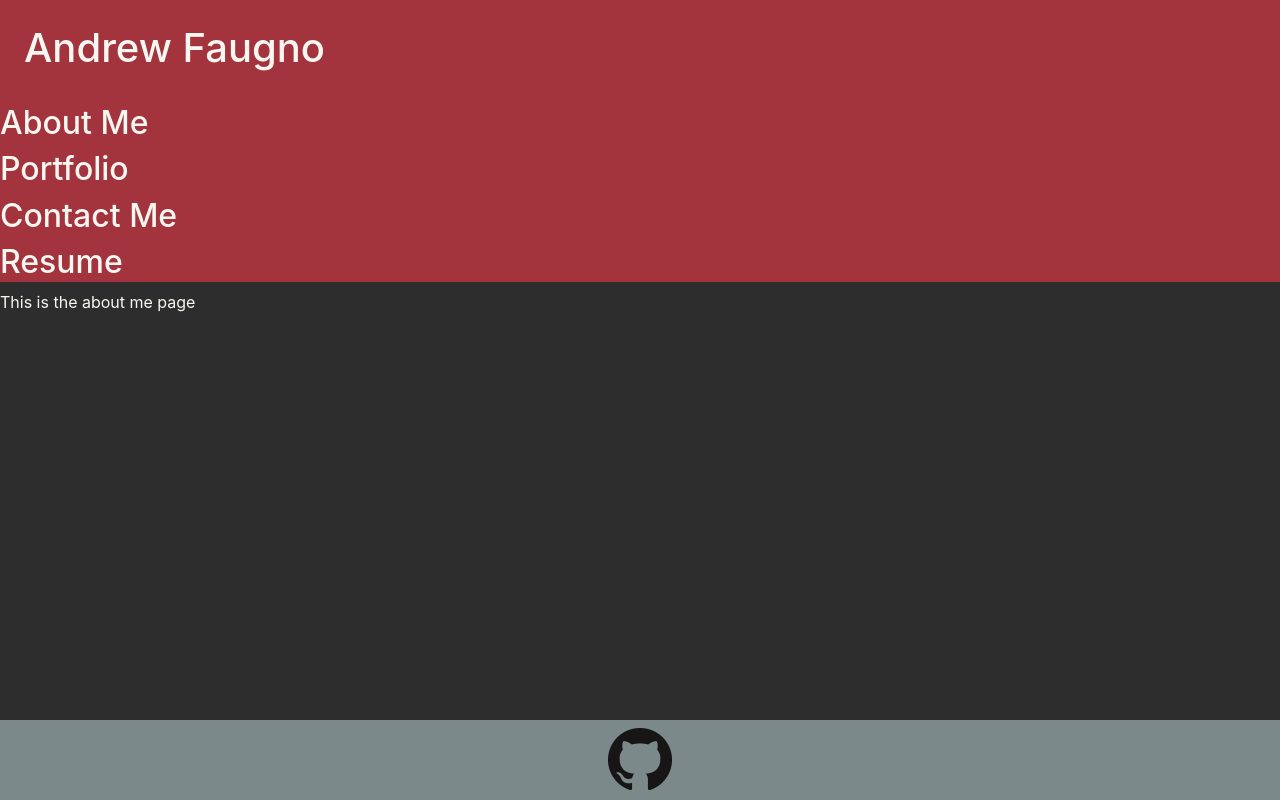
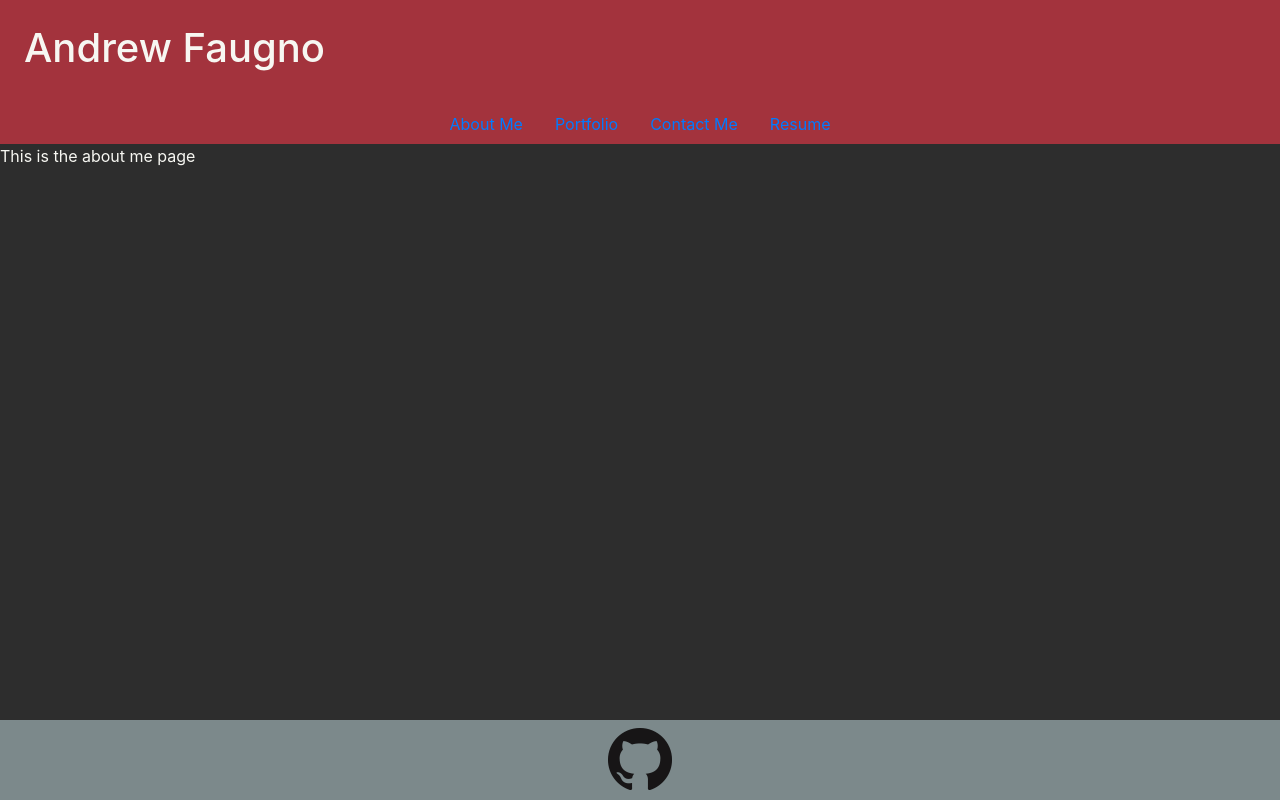
Before and after one commit to AndrewFaugno/react-portfolio, a React (Create React App) app: page / in a window 1280 px wide. Built offline with nearby package versions, Linux system fonts and the light colour scheme.

Commit message:
styled nav bar

```diff
--- a/src/components/Nav/index.js
+++ b/src/components/Nav/index.js
@@ -1,11 +1,23 @@
 
-function Nav({ changePage }) {
+function Nav({ currentPage, changePage }) {
     return (
-        <div>
-            <h2 onClick={() => changePage('About')}>About Me</h2>
-            <h2 onClick={() => changePage('Portfolio')}>Portfolio</h2>
-            <h2 onClick={() => changePage('Contact')}>Contact Me</h2>
-            <h2 onClick={() => changePage('Resume')}>Resume</h2>
+        <div className="d-flex justify-content-center text-center">
+            <a href="#About"
+            className={currentPage === 'About' ? 'navbar nav-link active-nav' : 'navbar nav-link'}
+            onClick={() => changePage('About')}>About Me</a>
+
+            <a href="#"
+            className={currentPage === 'Portfolio' ? 'navbar nav-link active-nav' : 'navbar nav-link'}
+            onClick={() => changePage('Portfolio')}>Portfolio</a>
+
+            <a href="#"
+            className={currentPage === 'Contact' ? 'navbar nav-link active-nav' : 'navbar nav-link'}
+            onClick={() => changePage('Contact')}>Contact Me</a>
+
+            <a href="#"
+            className={currentPage === 'Resume' ? 'navbar nav-link active-nav' : 'navbar nav-link'}
+            onClick={() => changePage('Resume')}>Resume</a>
+
         </div>
     )
 }
```
